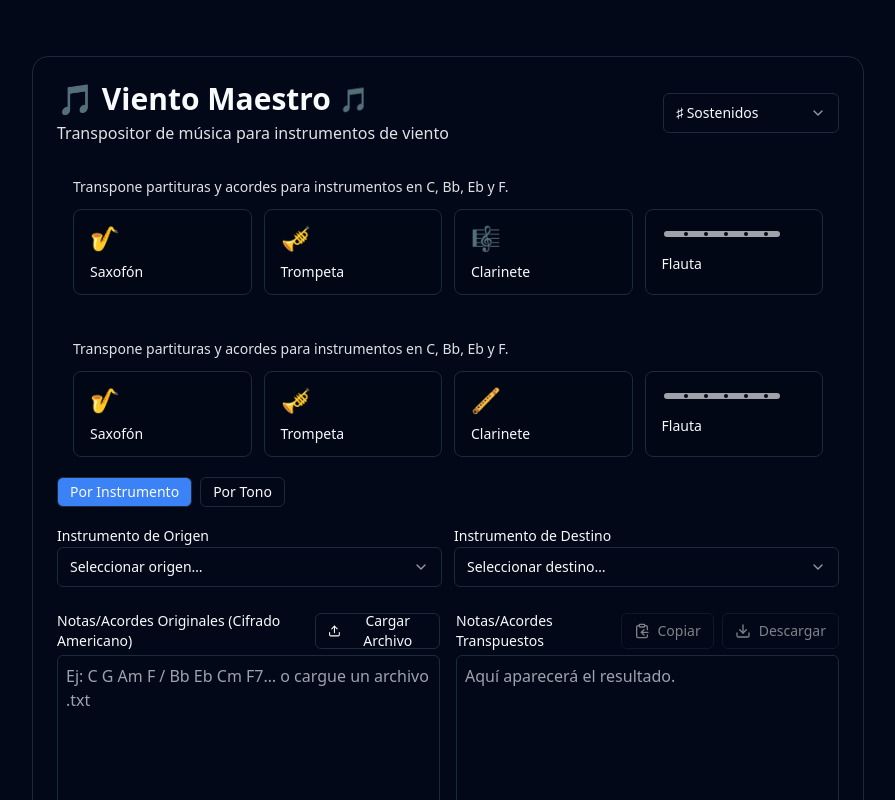
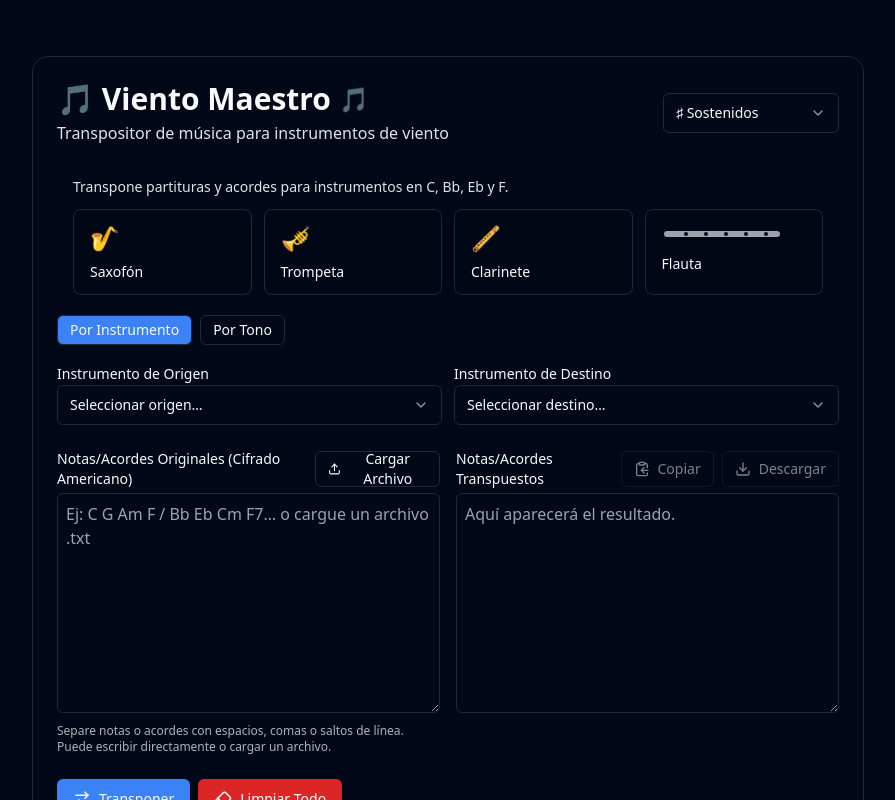
Before and after one commit to chgonzaster-stack/vientomaestro, a Next.js app: page / in a window 1280 px wide. Shown: the top 800 px of the page, without its empty margins (192-1087 px from the left). Built offline with nearby package versions, Linux system fonts and the light colour scheme.

Commit message:
UI: restaura banner con emojis + flauta SVG; SEO H2; selects con portal

```diff
--- a/app/page.tsx
+++ b/app/page.tsx
@@ -195,49 +195,6 @@ export default function TransposerPage() {
             </div>
           </div>
 
-                   {/* HERO – tarjetas con iconos (agregamos “Flauta”) */}
-          <div className="mt-5 rounded-xl bg-muted/30 px-4 py-3">
-            <p className="text-sm opacity-90 mb-3">
-              Transpone partituras y acordes para instrumentos en C, Bb, Eb y F.
-            </p>
-
-            <div className="grid grid-cols-2 gap-3 sm:grid-cols-4">
-              {/* Saxofón */}
-              <div className="rounded-lg bg-background/60 border px-4 py-3">
-                <div className="text-2xl">🎷</div>
-                <div className="mt-2 text-sm font-medium">Saxofón</div>
-              </div>
-
-              {/* Trompeta */}
-              <div className="rounded-lg bg-background/60 border px-4 py-3">
-                <div className="text-2xl">🎺</div>
-                <div className="mt-2 text-sm font-medium">Trompeta</div>
-              </div>
-
-              {/* Clarinete */}
-              <div className="rounded-lg bg-background/60 border px-4 py-3">
-                <div className="text-2xl">🎼</div>
-                <div className="mt-2 text-sm font-medium">Clarinete</div>
-              </div>
-
-              {/* Flauta – SVG simple */}
-              <div className="rounded-lg bg-background/60 border px-4 py-3">
-                <svg
-                  viewBox="0 0 120 24"
-                  className="h-6 w-[120px] text-foreground/80"
-                  aria-label="Flauta"
-                >
-                  <rect x="2" y="9" width="116" height="6" rx="3" className="fill-current opacity-80" />
-                  <circle cx="24" cy="12" r="2" className="fill-background" />
-                  <circle cx="44" cy="12" r="2" className="fill-background" />
-                  <circle cx="64" cy="12" r="2" className="fill-background" />
-                  <circle cx="84" cy="12" r="2" className="fill-background" />
-                  <circle cx="104" cy="12" r="2" className="fill-background" />
-                </svg>
-                <div className="mt-2 text-sm font-medium">Flauta</div>
-              </div>
-            </div>
-          </div>
 
 		  {/* HERO – tarjetas con iconos (agregamos “Flauta”) */}
           <div className="mt-5 rounded-xl bg-muted/30 px-4 py-3">
```
